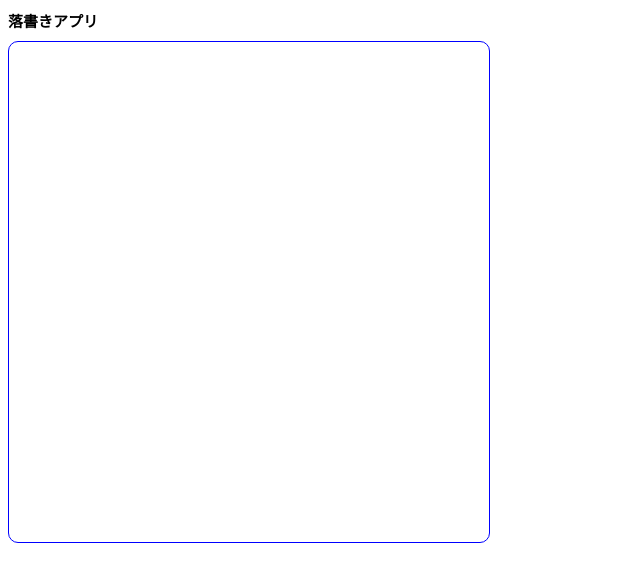
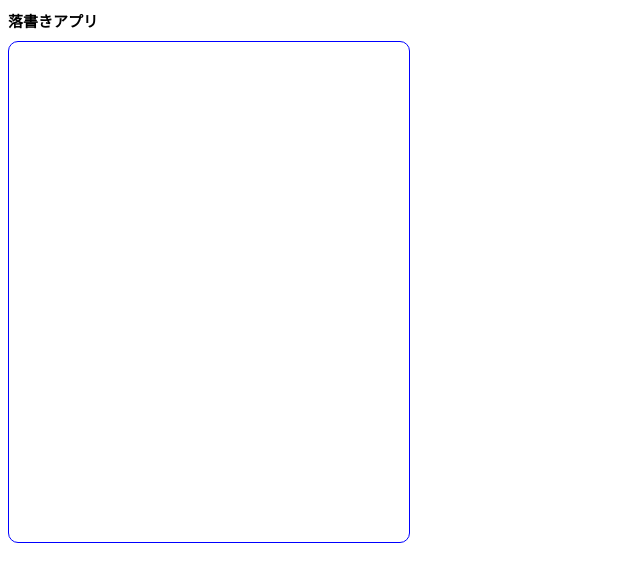
Before and after one commit to iteenfk/iteenkasuga, a plain HTML site: page index.html in a window 1280 px wide. Shown: the whole page, without its empty margins (0-640 px from the left). Drawn offline with Linux system fonts and the light colour scheme.

Commit message:
Add files via upload

```diff
--- a/css/style.css
+++ b/css/style.css
@@ -4,5 +4,6 @@ h1{
 canvas{
     border: 1px solid blue;
     border-radius: 10px;
+    touch-action: none;
 
 }
--- a/index.html
+++ b/index.html
@@ -9,7 +9,7 @@
 </head>
 <body>
     <h1>落書きアプリ</h1>
-    <canvas id="canvas" width="480" height="500"></canvas>
+    <canvas id="canvas" width="400" height="500"></canvas>
 
     <script src="js/main.js"></script>
 </body>
```
